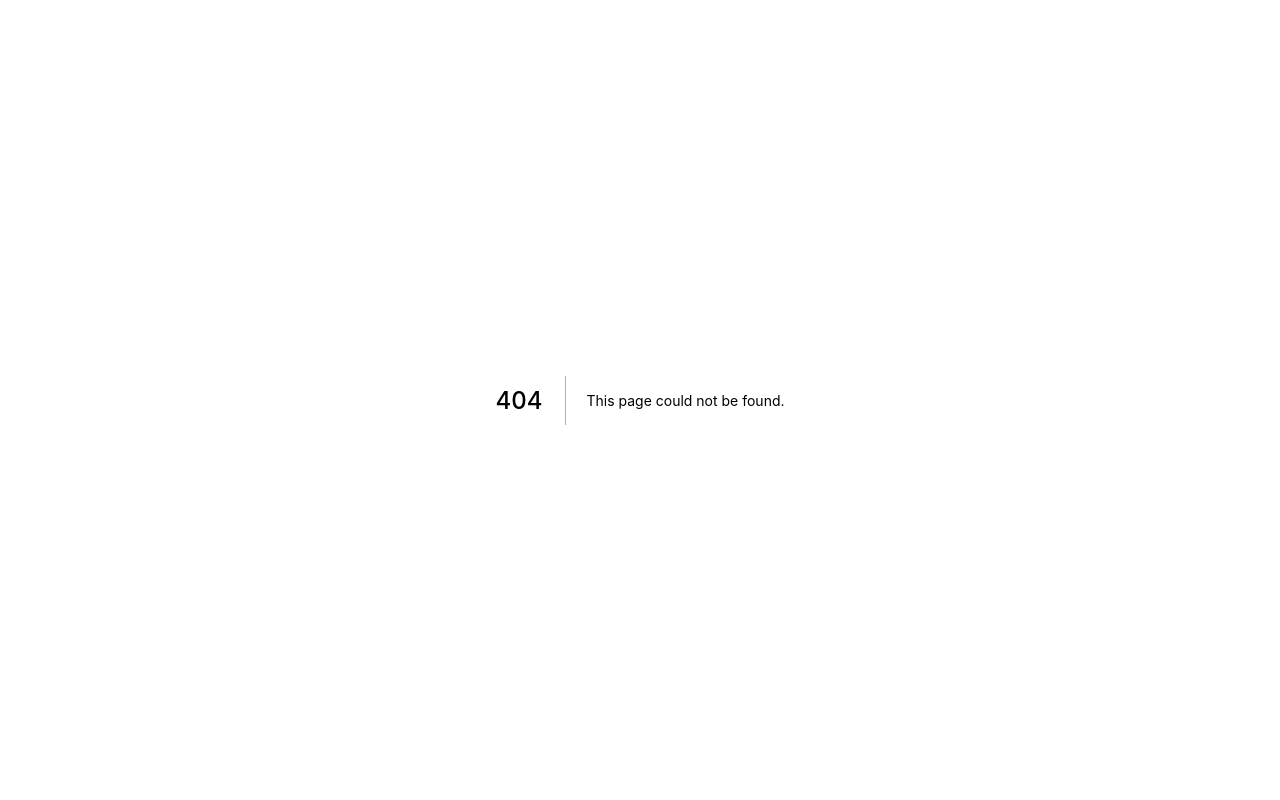
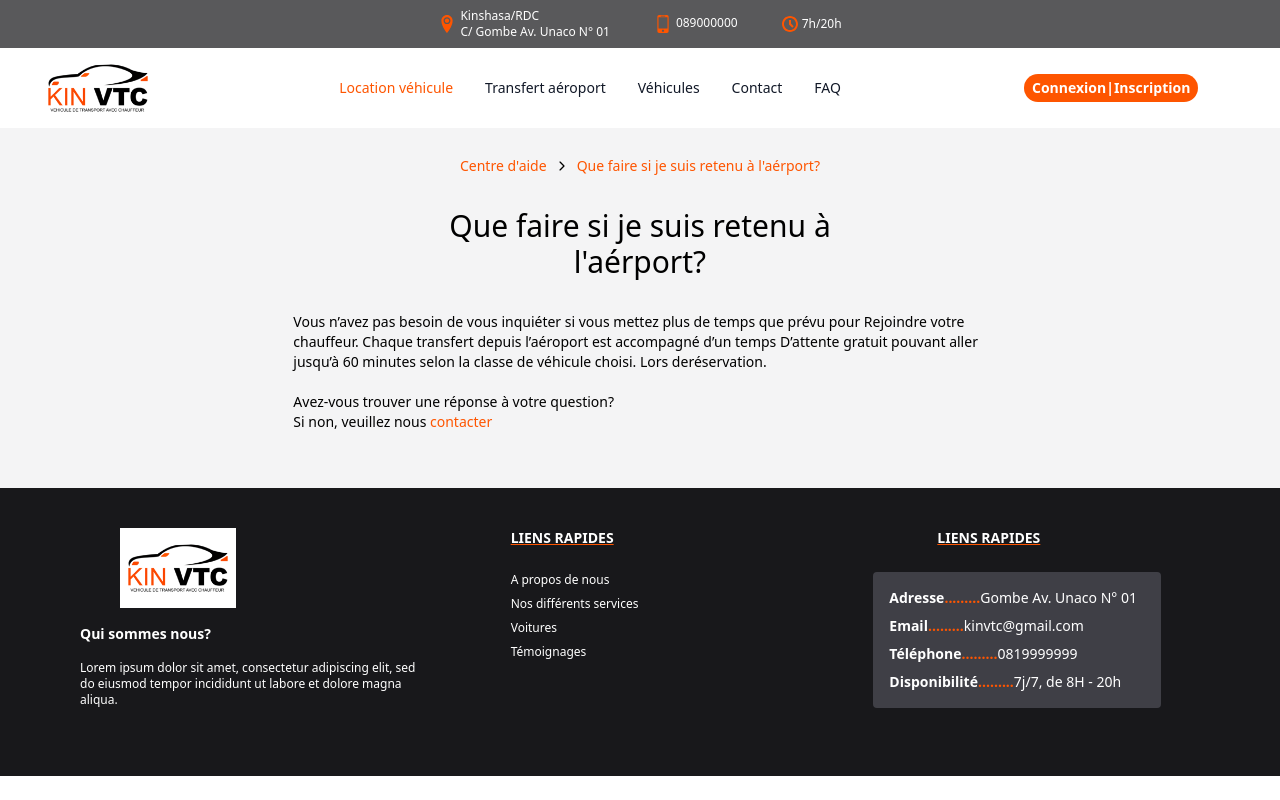
Before and after one commit to eunicekinzengele/ReposVTC_Front, a Next.js app: page /AnswerFaqAirport in a window 1280 px wide. Before the commit this address had no page. Built offline with nearby package versions, Linux system fonts and the light colour scheme.

Commit message:
creation of a AirPortQaqPage

```diff
--- a/pages/AnswerFaq.jsx
+++ /dev/null
@@ -1,7 +0,0 @@
-import React from 'react'
-
-export default function AnswerFaq() {
-  return (
-    <div>AnswerFaq</div>
-  )
-}
--- /dev/null
+++ b/pages/AnswerFaqAirport.jsx
@@ -0,0 +1,48 @@
+import React from "react";
+import Topbar from "../components/layout/Topbar";
+import Header from "./Header";
+import { IoIosArrowForward } from "react-icons/io";
+import Link from "next/link";
+import Footer from "./Footer";
+
+export default function AnswerFaqAirport() {
+  return (
+    <div className=" w-full h-auto p-y">
+      <Topbar />
+      <Header />
+      <div className=" bg-zinc-100 py-7 h-auto pb-14 flex justify-center">
+        <div className=" w-2/3 text-center space-y-8 h-auto	">
+          <div className=" flex justify-center space-x-2 items-center text-sm">
+            <p className=" text-orange">
+              <Link href="FaqAirportPage">Centre d'aide</Link>
+            </p>
+
+            <IoIosArrowForward />
+            <p className=" text-orange">
+              Que faire si je suis retenu à l'aérport?
+            </p>
+          </div>
+          <h1 className=" text-3xl font-medium mt-10 ">
+            Que faire si je suis retenu à <br /> l'aérport?
+          </h1>
+          <div className=" text-left px-20 text-sm">
+            <p className="">
+              Vous n’avez pas besoin de vous inquiéter si vous mettez plus de
+              temps que prévu pour Rejoindre votre chauffeur. Chaque transfert
+              depuis l’aéroport est accompagné d’un temps D’attente gratuit
+              pouvant aller jusqu’à 60 minutes selon la classe de véhicule
+              choisi. Lors deréservation. <br /> <br />
+              Avez-vous trouver une réponse à votre question? <br />
+              Si non, veuillez nous{" "}
+              <span className=" text-orange">
+                {" "}
+                <Link href="ContactPage">contacter</Link>{" "}
+              </span>
+            </p>
+          </div>
+        </div>
+      </div>
+      <Footer />
+    </div>
+  );
+}
--- a/pages/FaqAirportInterface.jsx
+++ b/pages/FaqAirportInterface.jsx
@@ -1,3 +1,4 @@
+import Link from "next/link";
 import React from "react";
 import { BsPlus } from "react-icons/bs";
 
@@ -6,7 +7,6 @@ export default function FaqAirportInterface() {
     <div className="  w-full flex justify-center p-5">
       <div className="  w-8/12 grid grid-cols-2 justify-between p-2">
         <div className=" space-y-5">
-
           <div className=" w-80  border-2 border-orange hover:bg-orange hover:text-white h-20 p-2 px-3 rounded-lg flex items-center">
             <span className=" ">
               <BsPlus className=" text-lg font-semibold text-orange " />
@@ -16,43 +16,39 @@ export default function FaqAirportInterface() {
               quand même me chercher?{" "}
             </p>{" "}
           </div>
+            <Link href="AnswerFaqAirport">
           <div className=" w-80  border-2 border-orange h-20  hover:bg-orange hover:text-white p-2 px-3 rounded-lg flex items-center">
+              <span className=" ">
+                <BsPlus className=" text-lg font-semibold text-orange" />{" "}
+              </span>
+              <p className=" text-sm">
+                Que faire si je suis retenu à l'aérport?
+              </p>{" "}
+          </div>
+            </Link>
+          <div className=" w-80  border-2 border-orange  hover:bg-orange hover:text-white h-20 p-2 px-3 rounded-lg flex items-center">
             <span className=" ">
               <BsPlus className=" text-lg font-semibold text-orange" />{" "}
             </span>
-            <p className=" text-sm">
-            Que faire si je suis retenu à l'aérport?{" "}
-            </p>{" "}
+            <p className=" text-sm">Où retrouver mon chauffeur? </p>{" "}
+          </div>
+        </div>
+        <div className=" space-y-5">
+          <div className=" w-80 border-2 border-orange  hover:bg-orange hover:text-white h-20 p-2 px-3 rounded-lg flex items-center">
+            <span className=" ">
+              <BsPlus className=" text-lg font-semibold text-orange" />{" "}
+            </span>
+            <p className=" text-sm">Comment puis-je payer? </p>{" "}
           </div>
           <div className=" w-80  border-2 border-orange  hover:bg-orange hover:text-white h-20 p-2 px-3 rounded-lg flex items-center">
             <span className=" ">
               <BsPlus className=" text-lg font-semibold text-orange" />{" "}
             </span>
             <p className=" text-sm">
-              Où retrouver mon chauffeur?{" "}
+              Puis-je reserver une voiture vers l'aéroport pour quelqu'un
+              d'aute?{" "}
             </p>{" "}
           </div>
-
-        </div>
-        <div  className=" space-y-5">
-
-          <div className=" w-80 border-2 border-orange  hover:bg-orange hover:text-white h-20 p-2 px-3 rounded-lg flex items-center">
-            <span className=" ">
-              <BsPlus className=" text-lg font-semibold text-orange" />{" "}
-            </span>
-            <p className=" text-sm">
-              Comment puis-je payer?{" "}
-            </p>{" "}
-          </div>
-          <div className=" w-80  border-2 border-orange  hover:bg-orange hover:text-white h-20 p-2 px-3 rounded-lg flex items-center">
-            <span className=" ">
-              <BsPlus className=" text-lg font-semibold text-orange" />{" "}
-            </span>
-            <p className=" text-sm">
-              Puis-je reserver une voiture vers l'aéroport pour quelqu'un d'aute?{" "}
-            </p>{" "}
-          </div>
-
         </div>
       </div>
     </div>
--- /dev/null
+++ b/pages/accord.js
@@ -0,0 +1,14 @@
+const data = [
+    {
+     question: 'question1',
+     answer: 'Lorem ipsum dolor sit amet, consectetur adipiscing elit, sed do eiusmod tempor incididunt ut labore et dolore magna aliqua. '
+    },
+    {
+        question: 'question1',
+        answer: 'Lorem ipsum dolor sit amet, consectetur adipiscing elit, sed do eiusmod tempor incididunt ut labore et dolore magna aliqua. '
+       },
+       {
+        question: 'question1',
+        answer: 'Lorem ipsum dolor sit amet, consectetur adipiscing elit, sed do eiusmod tempor incididunt ut labore et dolore magna aliqua. '
+       }
+]
--- /dev/null
+++ b/pages/example.jsx
@@ -0,0 +1,48 @@
+import React, { useState } from "react";
+
+export default function example() {
+    const [selected, setSelected]= useState(null)
+
+
+    const toggle = (i) =>{
+        if (selected === i){
+                return setSelected (null)
+        }
+        setSelected(i)
+    }
+
+    const data = [
+      {
+        question: "question1",
+        answer:
+          "Lorem ipsum dolor sit amet, consectetur adipiscing elit, sed do eiusmod tempor incididunt ut labore et dolore magna aliqua1. ",
+      },
+      {
+        question: "question2",
+        answer:
+          "Lorem ipsum dolor sit amet, consectetur adipiscing elit, sed do eiusmod tempor incididunt ut labore et dolore magna aliqua2. ",
+      },
+      {
+        question: "question3",
+        answer:
+          "Lorem ipsum dolor sit amet, consectetur adipiscing elit, sed do eiusmod tempor incididunt ut labore et dolore magna aliqua3. ",
+      },
+    ];
+
+  return (
+    <div className="  h-screen w-full flex justify-center items-center">
+      <div className=" border-2 ">
+        {data.map((item, i ) => (
+                <div className=" border-2 border-black mb-5 w-52">
+                    <div className=" bg-amber-300 flex justify-between items-center px-2 cursor-pointer" onClick={() => toggle (i)}>
+                        <h2>{item.question}</h2>
+                        <span>{selected === i ? '-' : '+'}</span>
+                    </div>
+                    <div className="{selected === i ? ' bg-red-400 overflow-hidden ease-out hidden   ' : '  bg-red-400 block '}">{item.answer}</div>
+                </div>
+        )
+         )}
+      </div>
+    </div>
+  );
+}
```
